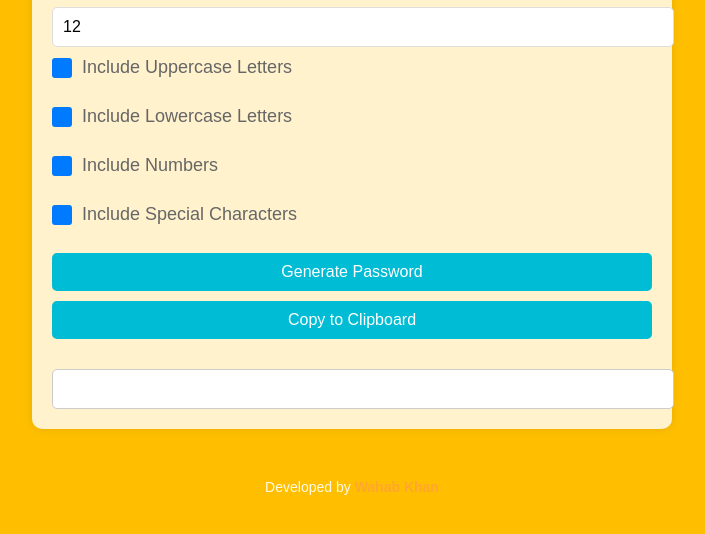
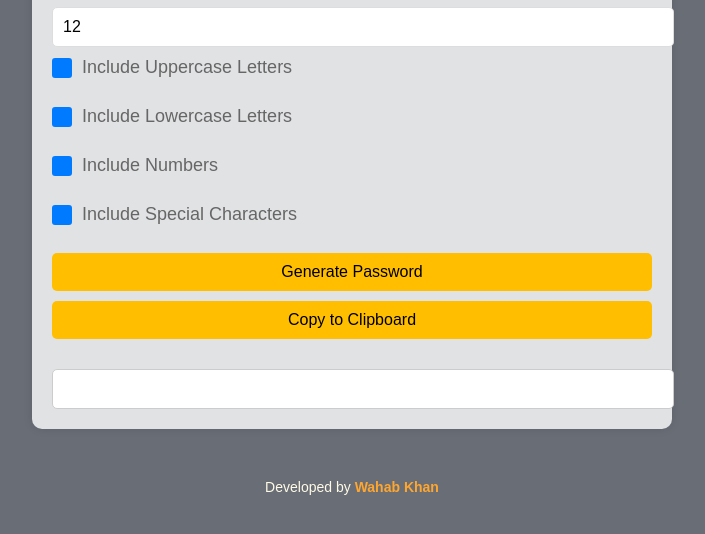
Before and after one commit to cbazyx8/PasswordGenerator, a plain HTML site: page index.html in a window 1280 px wide. Shown: the part 174-708 px from the top of the page, without its empty margins (288-993 px from the left). Drawn offline with Linux system fonts and the light colour scheme.

Commit message:
Update styles.css

```diff
--- a/styles.css
+++ b/styles.css
@@ -1,6 +1,6 @@
 body {
     font-family: Arial, sans-serif;
-    background-color: #FFBF00;
+    background-color: #686D76;
     margin: 0;
     padding: 0;
 }
@@ -67,8 +67,8 @@ input[type="checkbox"]:checked + label:before {
 }
 
 button {
-    background-color: #00bcd4;
-    color: white;
+    background-color: #FFBF00;
+    color: black;
     cursor: pointer;
 }
 
```
